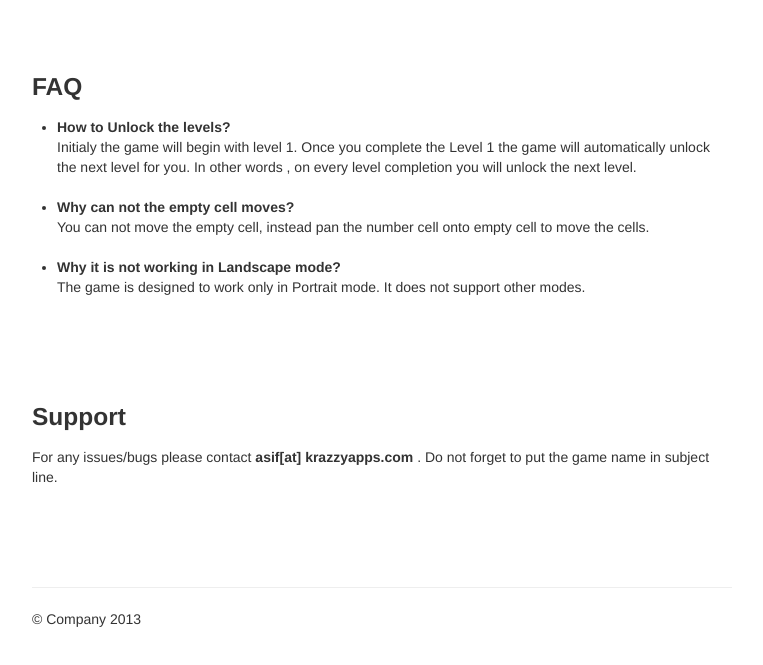
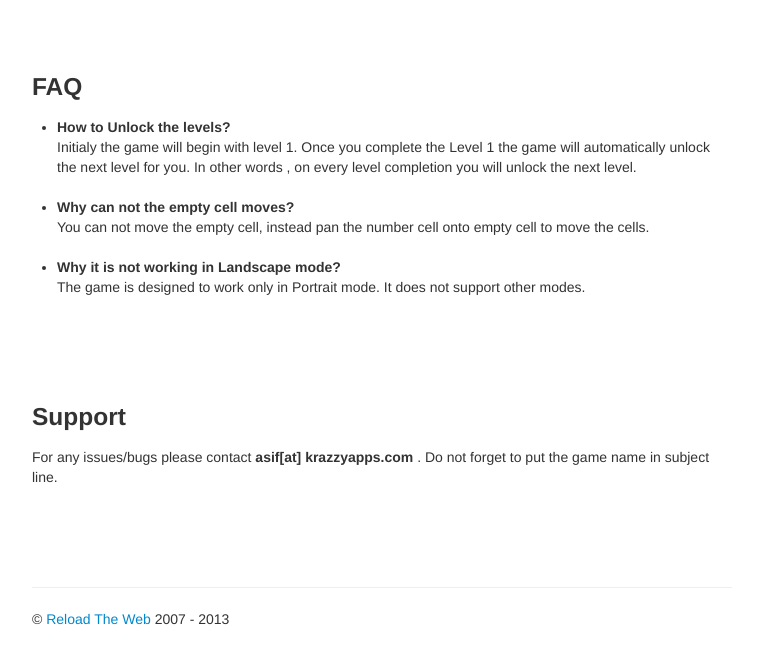
Before and after one commit to asifalimd/krazzyapps.com, a plain HTML site: page matrix.html in a window 1280 px wide. Shown: the part 1651-2316 px from the top of the page, without its empty margins (258-1021 px from the left). Drawn offline with Linux system fonts and the light colour scheme.

Commit message:
updating the footer

```diff
--- a/matrix.html
+++ b/matrix.html
@@ -221,7 +221,7 @@
 
      <div class="footer">
             <hr>
-        <p>&copy; Company 2013</p>
+      <p>&copy; <a href="http://reloadtheweb.com"> Reload The Web</a> 2007 - 2013</p>
       </div>
 
     </div> <!-- /container -->
```
Also changed, not shown: index.html (+1 -1 lines).
